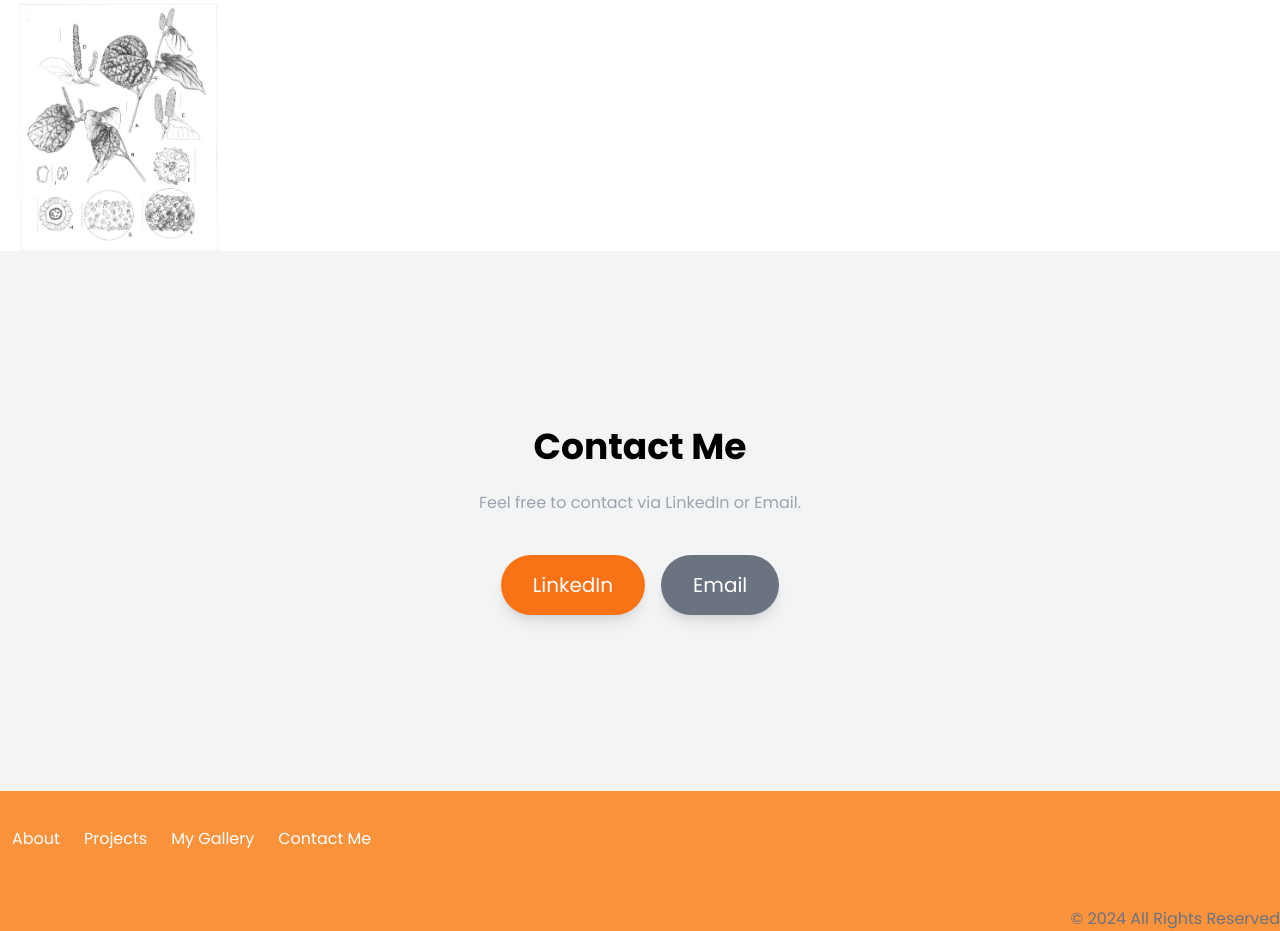
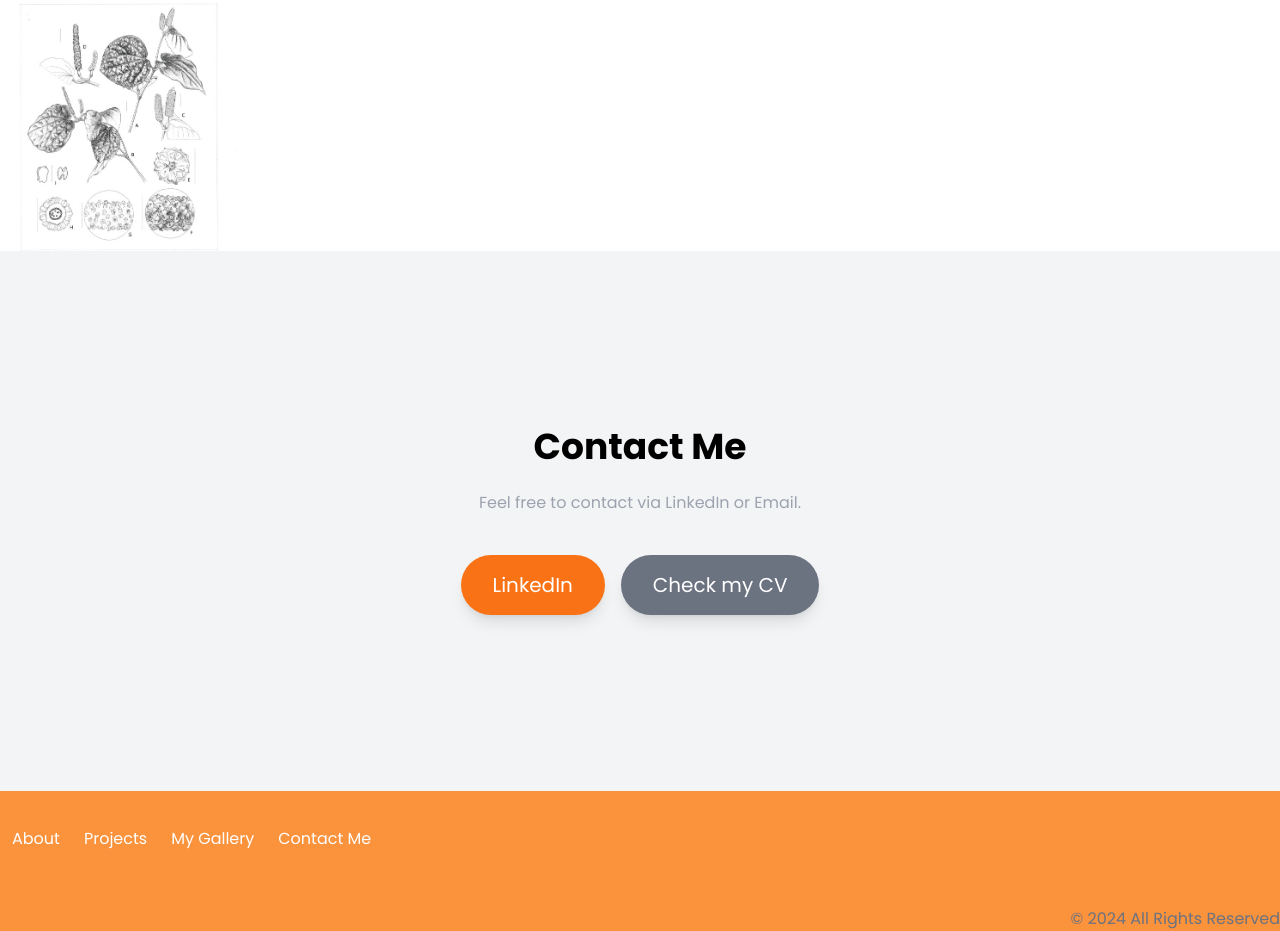
Before and after one commit to bihui-sun/portfolio, a website: page index.html in a window 1280 px wide. Shown: the part 2328-3259 px from the top of the page. Drawn offline with Linux system fonts and the light colour scheme.

Commit message:
download cv feature

```diff
--- a/index.html
+++ b/index.html
@@ -299,9 +299,10 @@
             >LinkedIn</a
           >
           <a
-            href="mailto:bihui.sun1107@gmail.com"
+            href="./data/Bihui-CV.pdf"
+            download="Bihui's CV"
             class="p-4 px-8 text-white rounded-full shadow-lg bg-gray-500 duration-200 hover:opacity-80"
-            >Email</a
+            >Check my CV</a
           >
         </div>
       </div>
```
Also changed, not shown: css/style.css, 1 other file.
